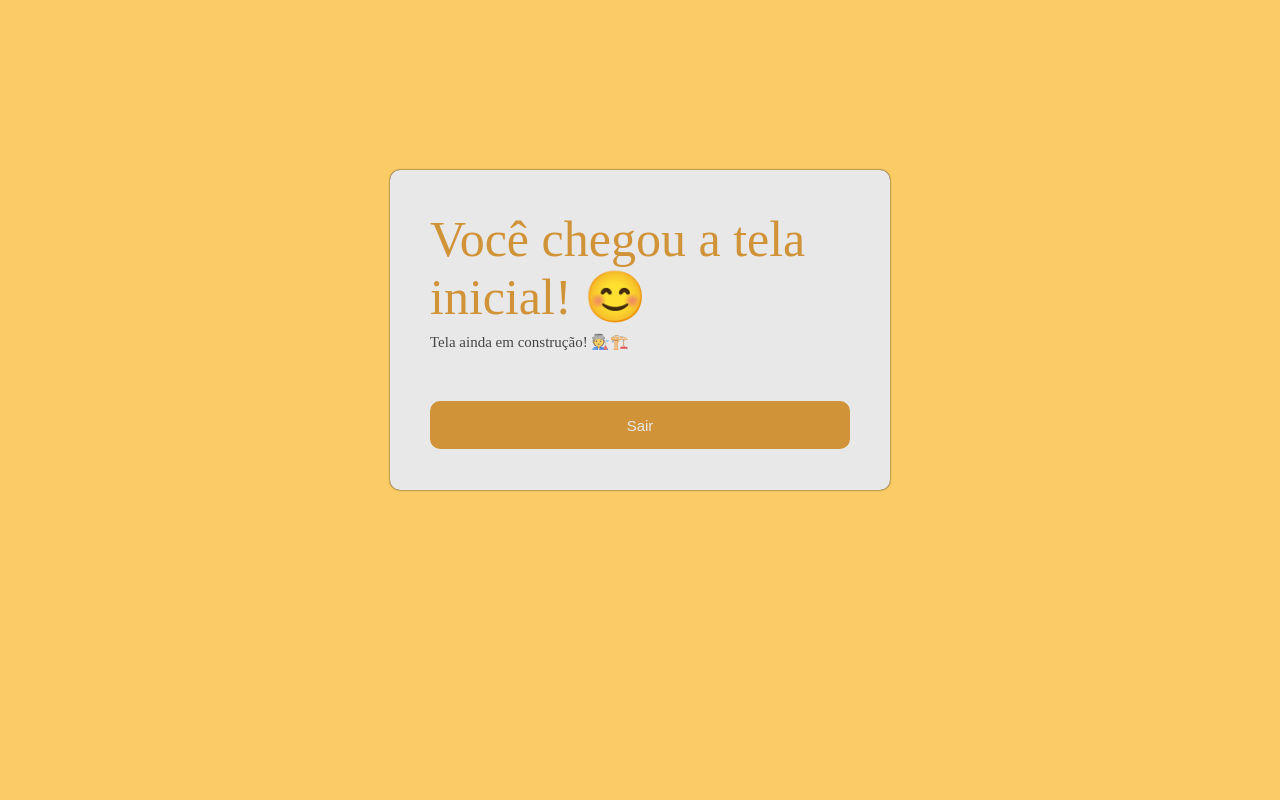
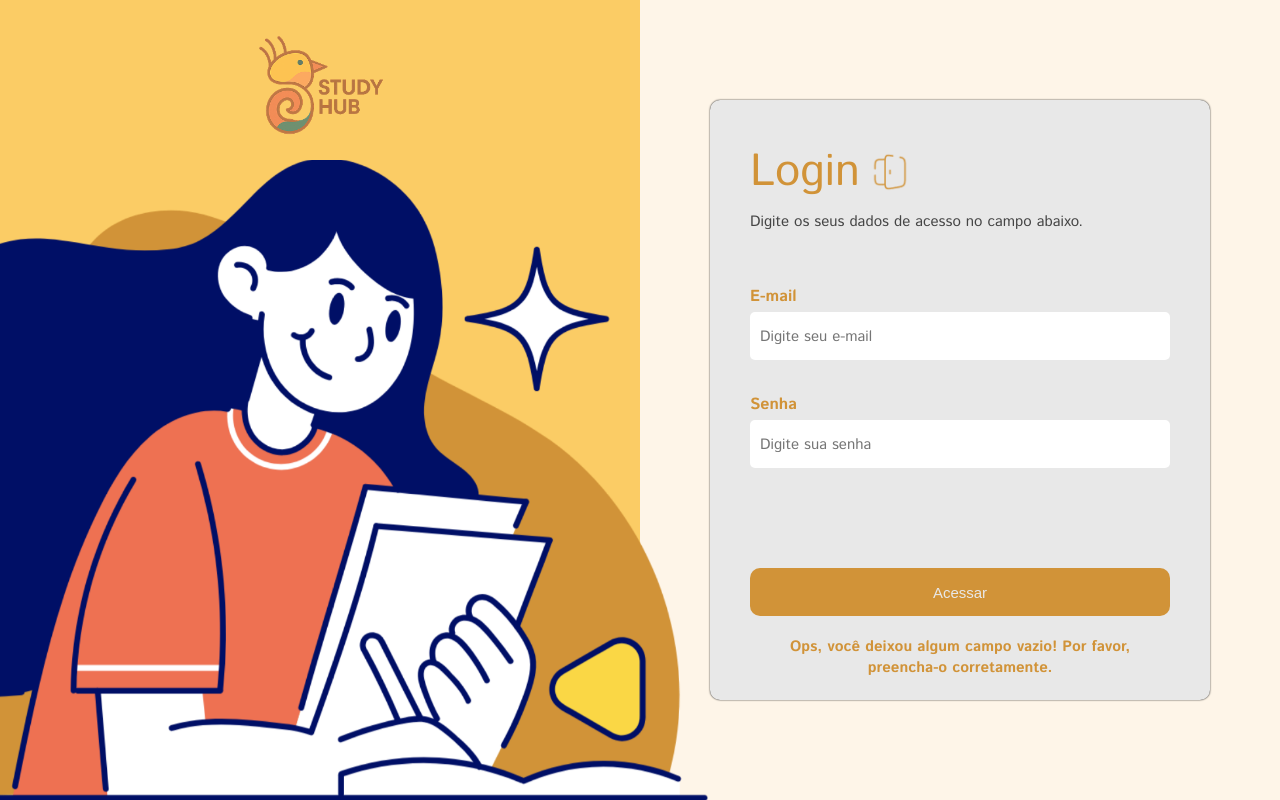
Before and after one commit to K3rllon/Studyhub, a PHP site: page /index.php?erro=2 in a window 1280 px wide. Run offline with PHP 8.4, Linux system fonts and the light colour scheme; the visitor is signed in with stand-in values (Sample User, id 1).

Commit message:
Correção e finalização

```diff
--- a/codigos_studyhub/index.php
+++ b/codigos_studyhub/index.php
@@ -3,22 +3,47 @@
 <head>
     <meta charset="UTF-8">
     <meta name="viewport" content="width=device-width, initial-scale=1.0">
-    <title>Login concluido</title>
-    <link rel="stylesheet" href="style_tela_inicial.css">
+    <title>StudyHub</title>
+    <link rel="stylesheet" href="style_index.css">
+    <link rel="preconnect" href="https://fonts.googleapis.com">
+    <link rel="preconnect" href="https://fonts.gstatic.com" crossorigin>
+    <link href="https://fonts.googleapis.com/css2?family=Istok+Web:ital,wght@0,400;0,700;1,400;1,700&display=swap" rel="stylesheet">
 </head>
-<body id="inicio">
-    <?php
-    session_start();
-    if (!isset($_SESSION['id'])) {
-        header('location: login.php');
-        exit;}
-    ?>
-    <div id="caixa_inicial">
-        <form action="logout.php">
-            <h1 id="tituloinicio">Você chegou a tela inicial! 😊</h1>
-            <p id="subtituloinicio">Tela ainda em construção! 🧑‍🏭🏗️</p>
-            <input type="submit" value="Sair" id="botao">
-        </form>
+<body>
+    <div id="telalogin">
+        <div id="ladoesquerdo">
+            <div>
+                <img src="assets/logo.png" alt="Logo" id="logo">
+            </div>
+            <div>
+                <img src="assets/imagem.logo.png" alt="Imagem Login" id="imagemlogin">
+            </div>
+        </div>
+        <div id="ladodireito">
+            <div id="caixalogin">
+                <form action="logar.php" method="post">
+                    <div id="cabecalhologin">
+                        <h1 id="titulologin">Login</h1>
+                        <img src="assets/portaDeSaidaLogin.png" alt="Imagem porta" id="imgporta">
+                    </div>
+                    <h6 id="subtitulo">Digite os seus dados de acesso no campo abaixo.</h6>
+                    <h5 class="tituloinput">E-mail</h5>
+                   <input type="email" name="email" class="input" placeholder="Digite seu e-mail">
+                    <h5 class="tituloinput">Senha</h5>
+                    <input type="password" name="senha" class="input" placeholder="Digite sua senha">
+                    <input type="submit" value="Acessar" id="botao">
+                    <?php
+                    if (isset($_GET['erro'])) {
+                        if ($_GET['erro']== 1) {
+                            echo "<h3 class='mensagem-erro'>Atenção, senha ou email invalidos! Tente novamente.</h3> <br>";
+                        } if ($_GET['erro']== 2) {
+                            echo "<h3 class='mensagem-erro'>Ops, você deixou algum campo vazio! Por favor,  <br> preencha-o corretamente.</h3> <br>";
+                        }
+                    }
+                    ?>
+                </form>
+            </div>
+        </div>
     </div>
 </body>
 </html>
--- a/codigos_studyhub/logout.php
+++ b/codigos_studyhub/logout.php
@@ -2,7 +2,7 @@
 session_start();
     $_SESSION['id'] = array();
     session_destroy();
-    header("Location: logar.php");
+    header("Location: index.php");
     exit;
 
 ?>
--- /dev/null
+++ b/codigos_studyhub/style_index.css
@@ -0,0 +1,130 @@
+*{
+    margin: 0;
+    padding: 0;
+    box-sizing: border-box;
+}
+
+#telalogin{
+    display: flex;
+    height: 100vh;
+}
+
+#logo{
+    display: flex;
+    justify-content: center;
+    align-items: center;
+    height: 20vh;
+}
+
+
+#imagemlogin{
+    position: fixed;
+    bottom: 0;
+    left: 0;
+    height: 80vh;
+}
+
+#ladoesquerdo {
+    background-color: #FBCC65;
+    display: flex;
+    width: 50%;
+    flex-direction: column;
+    align-items: center;
+    padding: 0%;
+}
+
+#ladodireito{
+    background-color: #FEF5E8;
+    width: 50%;
+    display: flex;
+    align-items: center;
+    justify-content: center;
+    text-align: left;
+}
+
+#caixalogin {
+    background-color: #E8E8E8;
+    width: 500px;
+    height: 600px;
+    padding: 40px;
+    padding-top: 40px;
+    font-family: 'Istok Web';
+    border-radius: 10px;
+    box-shadow: 0px 0px 1.7px 0px black;
+}
+
+#cabecalhologin{
+    display: flex;
+    align-items: center;
+}
+
+#imgporta{
+    width:40px;
+    height:40px;
+    margin-left: 10px;
+    margin-bottom: 7px;
+}
+
+#titulologin{
+    font-weight: 500;
+    color: #D19338;
+    margin-bottom: 7px;
+    font-size: 45px;
+
+}
+
+#subtitulo{
+    font-weight: 500;
+    margin-bottom: 20px;
+    opacity: 0.7;
+    font-size: 15px;
+    margin-bottom: 50px;
+}
+
+.tituloinput{
+    line-height: 30px;
+    color: #D19338;
+    font-family: 'Istok Web', sans-serif;
+    font-weight: 900;
+    font-size: 16px;
+}
+
+.input{
+    border: none;
+    border-radius: 5px;
+    padding: 10px;
+    width: 420px;
+    height: 48px;
+    margin-bottom: 30px;
+    font-family: 'Istok Web', sans-serif;
+    font-weight: 100;
+    font-size: 15px;
+    outline: none;
+}
+
+#botao{
+    border: none;
+    background-color: #D19338;
+    color: #E8E8E8;
+    font-size: 15px;
+    margin-top: 70px;
+    border-radius: 10px;
+    padding: 10px;
+    width: 420px;
+    height: 48px;
+    cursor: pointer;
+    transition: all 0.9s ease;
+    margin-bottom: 20px;
+}
+
+#botao:hover{
+    transform: scale(0.95);
+}
+
+.mensagem-erro{
+    color: #D19338;
+    font-size: 15px;
+    font-family: 'Istok Web', sans-serif;
+    text-align: center;
+
+}
```
Also changed, not shown: codigos_studyhub/logar.php (+7 -4 lines), codigos_studyhub/seguranca.php (added, +8 -0 lines), codigos_studyhub/tela_inicial.php (added, +21 -0 lines).
